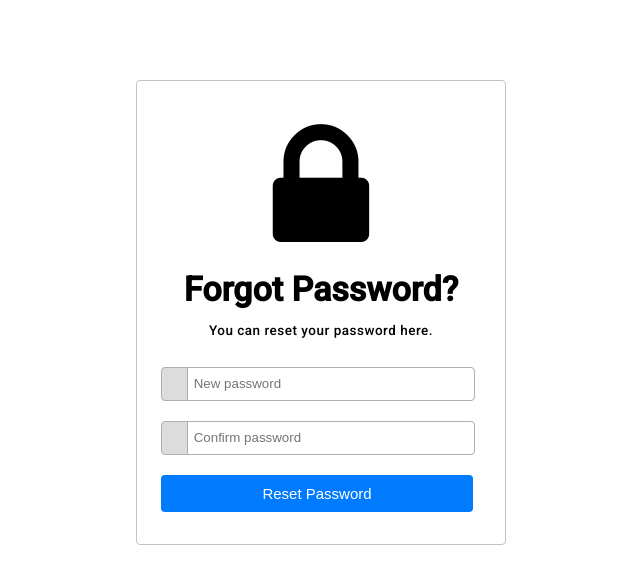
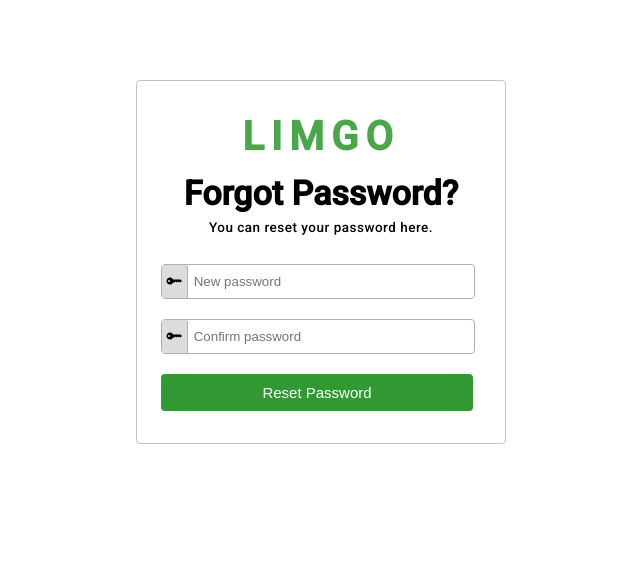
Before and after one commit to Fredrickinyang/Forgot-Password-Form, a plain HTML site: page index.html in a window 1280 px wide. Shown: the whole page, without its empty margins (319-959 px from the left). Drawn offline with nearby package versions, Linux system fonts and the light colour scheme.

Commit message:
Replaced the lock icon with the company name and changed reset button colour

```diff
--- a/index.html
+++ b/index.html
@@ -5,7 +5,7 @@
     <meta charset="UTF-8">
     <meta http-equiv="X-UA-Compatible" content="IE=edge">
     <meta name="viewport" content="width=device-width, initial-scale=1.0">
-    <link rel="stylesheet" href="https://cdnjs.cloudflare.com/ajax/libs/font-awesome/4.7.0/css/font-awesome.min.css">
+    <link rel="stylesheet" href="https://cdn.jsdelivr.net/npm/bootstrap-icons@1.7.2/font/bootstrap-icons.css">
     <title>Forgot Password Form</title>
     <style>
         @import url('https://fonts.googleapis.com/css2?family=Roboto:wght@500&display=swap');
@@ -18,6 +18,15 @@
             padding: 2rem 1.5rem 2rem 1.5rem;
         }
 
+        .company-name {
+            text-align: center;
+            margin: 0px 0 13px 0;
+            opacity: 0.7;
+            color: #008000;
+            font-size: 40px;
+            letter-spacing: 7px;
+        }
+
         .lock-img {
             text-align: center;
         }
@@ -28,7 +37,7 @@
 
         .forgot-text {
             font-size: 34px;
-            margin-top: 6px;
+            margin: 0 0 16px 0px;
         }
 
         .reset-text-div {
@@ -43,7 +52,8 @@
         }
 
         .input-div {
-            background-color: #dddcdc;
+            display: flex;
+            align-items: center;
             border-radius: 4px;
             border: 1px solid rgb(175, 175, 175);
             width: 312px;
@@ -52,7 +62,6 @@
         input {
             width: 282px;
             height: 30px;
-            margin-left: 25px;
             border: none;
             border-left: 1px solid rgb(175, 175, 175);
             border-radius: 0 4px 4px 0;
@@ -68,8 +77,18 @@
             margin: 20px 0px;
         }
 
+        .key-icon-div {
+            display: flex;
+            height: 33px;
+            background-color: #dddcdc;
+            width: 25px;
+            justify-content: center;
+            align-items: center;
+        }
+
         button {
-            background-color: #007bff;
+            background-color: #008000;
+            opacity: 0.8;
             color: #ffffff;
             border: none;
             padding: 10px;
@@ -77,13 +96,21 @@
             border-radius: 4px;
             font-size: 15px;
         }
+
+        button:hover {
+            cursor: pointer;
+            opacity: 1;
+            box-shadow: rgba(0, 0, 0, 0.411) 0 0 9px 0.1px;
+            transition: .6s;
+            background-color: #007900;
+        }
     </style>
 </head>
 
 <body>
     <div class="container">
-        <div class="lock-img">
-            <i class="fa fa-lock lock" aria-hidden="true"></i>
+        <div>
+            <h2 class="company-name">LIMGO</h2>
         </div>
         <div class="reset-text-div">
             <h1 class="forgot-text">Forgot Password?</h1>
@@ -92,9 +119,15 @@
 
         <form action="" class="password-input">
             <div class="input-div">
+                <div class="key-icon-div">
+                    <i class="bi bi-key-fill key-icon"></i>
+                </div>
                 <input type="password" placeholder=" New password">
             </div>
             <div class="confirm-input input-div">
+                <div class="key-icon-div">
+                    <i class="bi bi-key-fill key-icon"></i>
+                </div>
                 <input type="password" placeholder=" Confirm password">
             </div>
             <div>
```
